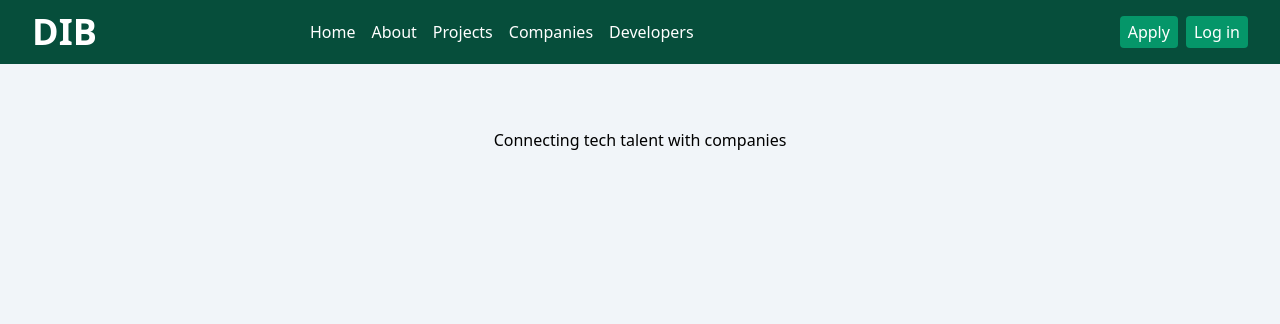
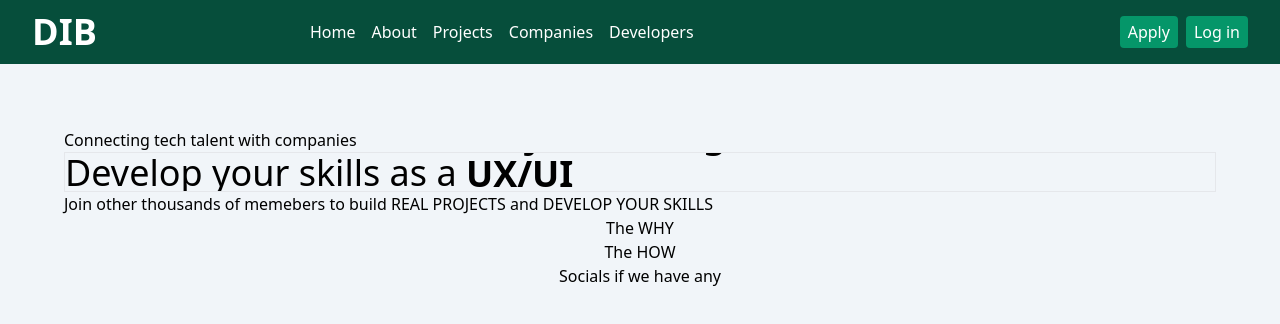
Before and after one commit to simontcodes/DIB-front, a Next.js app: page / in a window 1280 px wide. Shown: the top 324 px of the page. Built offline with nearby package versions, Linux system fonts and the light colour scheme; no server answers.

Commit message:
Implement text rolodex

```diff
--- a/app/layout.tsx
+++ b/app/layout.tsx
@@ -20,9 +20,9 @@ export default function RootLayout({children, session}: IProps) {
         {/* <Providers> */}
         <SessionProvider session={session}>
           <Navbar />
-          <div className="flex flex-col items-center pt-32 pb-16 px-4 md:px-8 lg:px-16">
+          <main className="flex flex-col items-center pt-16 pb-16">
             {children}
-          </div>
+          </main>
         </SessionProvider>
         {/* </Providers> */}
       </body>
--- a/app/login/page.tsx
+++ b/app/login/page.tsx
@@ -11,8 +11,8 @@ export default function Login() {
   const [ password, setPassword ] = useState('')
   const [ rememberMe, setRememberMe ] = useState(false)
 
-  const handleSubmitLogin = async (e: React.FormEvent<HTMLFormElement>) => {
-    const result = await signIn("credentials", {
+  const handleSubmitLogin = (e: React.FormEvent<HTMLFormElement>) => {
+    signIn("credentials", {
       email,
       password,
       redirect: true,
--- a/app/page.tsx
+++ b/app/page.tsx
@@ -8,16 +8,48 @@ const inter = Inter({ subsets: ['latin'] })
 
 export default function Home() {
 
-  const {data: session} = useSession()
+  const { data: session } = useSession()
 
-  if(session?.user) {
+  if (session?.user) {
     localStorage.setItem("User_Id", session.user.id)
     localStorage.setItem("accessToken", session.user.token)
   }
 
   return (
     <>
-      <h1>Connecting tech talent with companies</h1>
+      <div className='w-full pt-16 px-4 md:px-8 lg:px-16'>
+        <h1>Connecting tech talent with companies</h1>
+
+        <div>
+          <div className='flex border h-10 overflow-hidden'>
+            <p className='whitespace-pre text-4xl'>Develop your skills as a </p>
+            <ul className='font-bold animate-rolodex text-4xl'>
+              <li>Fullstack Developer</li>
+              <li>Frontend Developer</li>
+              <li>Backend Developer</li>
+              <li>Project Manager</li>
+              <li>UX/UI</li>
+              <li>QA Tester</li>
+              <li>DevOps</li>
+              <li>Fullstack Developer</li>
+            </ul>
+          </div>
+        </div>
+
+        <span>Join other thousands of memebers to build REAL PROJECTS and DEVELOP YOUR SKILLS</span>
+      </div>
+
+      <div>
+        The WHY
+      </div>
+
+      <div>
+        The HOW
+      </div>
+
+      <div>
+        Socials if we have any
+      </div>
     </>
   )
 }
--- a/tailwind.config.js
+++ b/tailwind.config.js
@@ -19,6 +19,21 @@ module.exports = {
           800: '#992E1A',
         },
       },
+      animation: {
+        rolodex: 'rollUp 10s infinite cubic-bezier(.75,0,.25,1)',
+      },
+      keyframes: {
+        rollUp: {
+          '0%' : {transform: 'translateY(0)'},
+          '14.29%' : {transform: 'translateY(-2.5rem)'},
+          '28.57%' : {transform: 'translateY(-5rem)'},
+          '42.86%' : {transform: 'translateY(-7.5rem)'},
+          '57.14%' : {transform: 'translateY(-10rem)'},
+          '71.43%' : {transform: 'translateY(-12.5rem)'},
+          '85.71%' : {transform: 'translateY(-15rem)'},
+          '100%' : {transform: 'translateY(-17.5rem)'},
+        }
+      },
     },
   },
   variants:{
```
